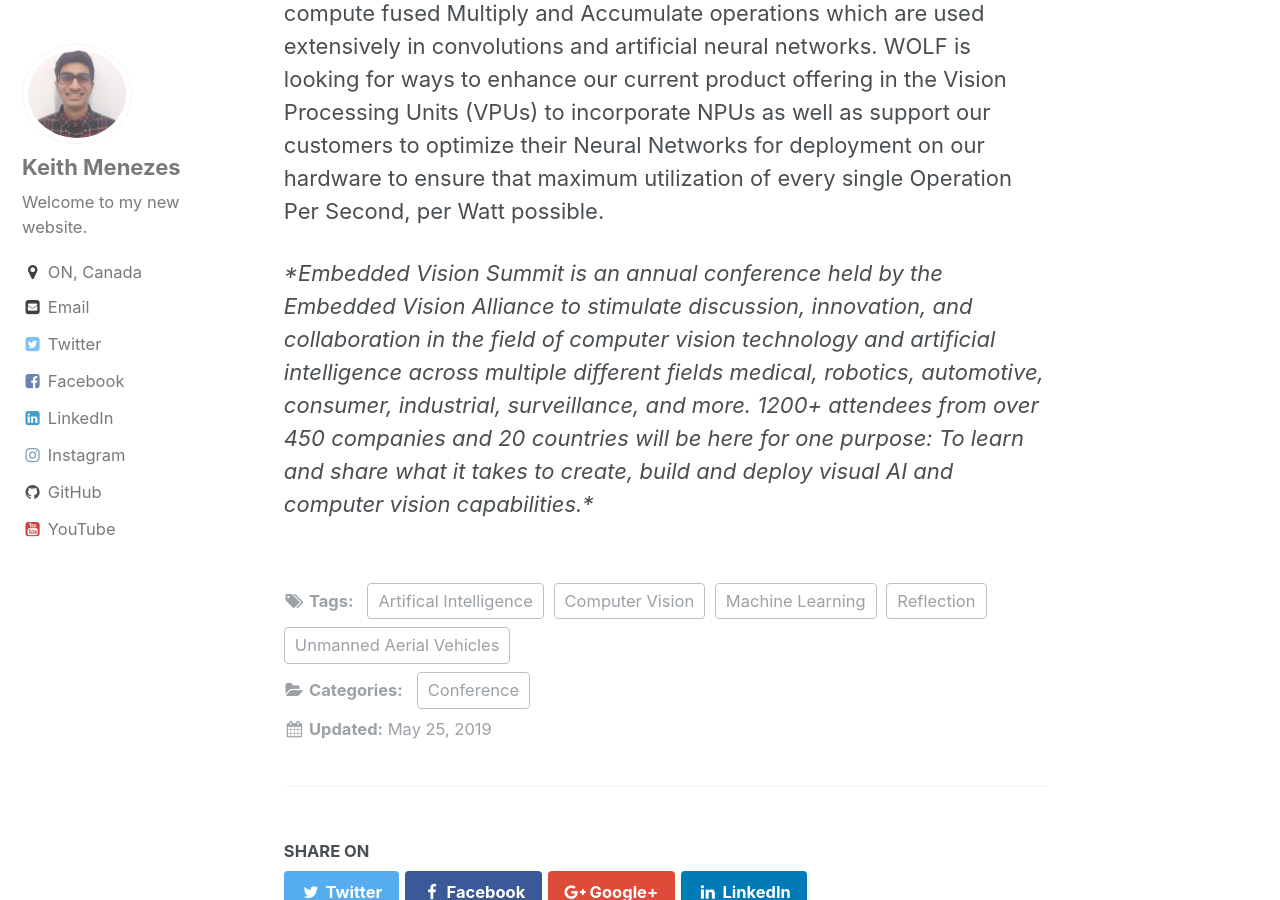
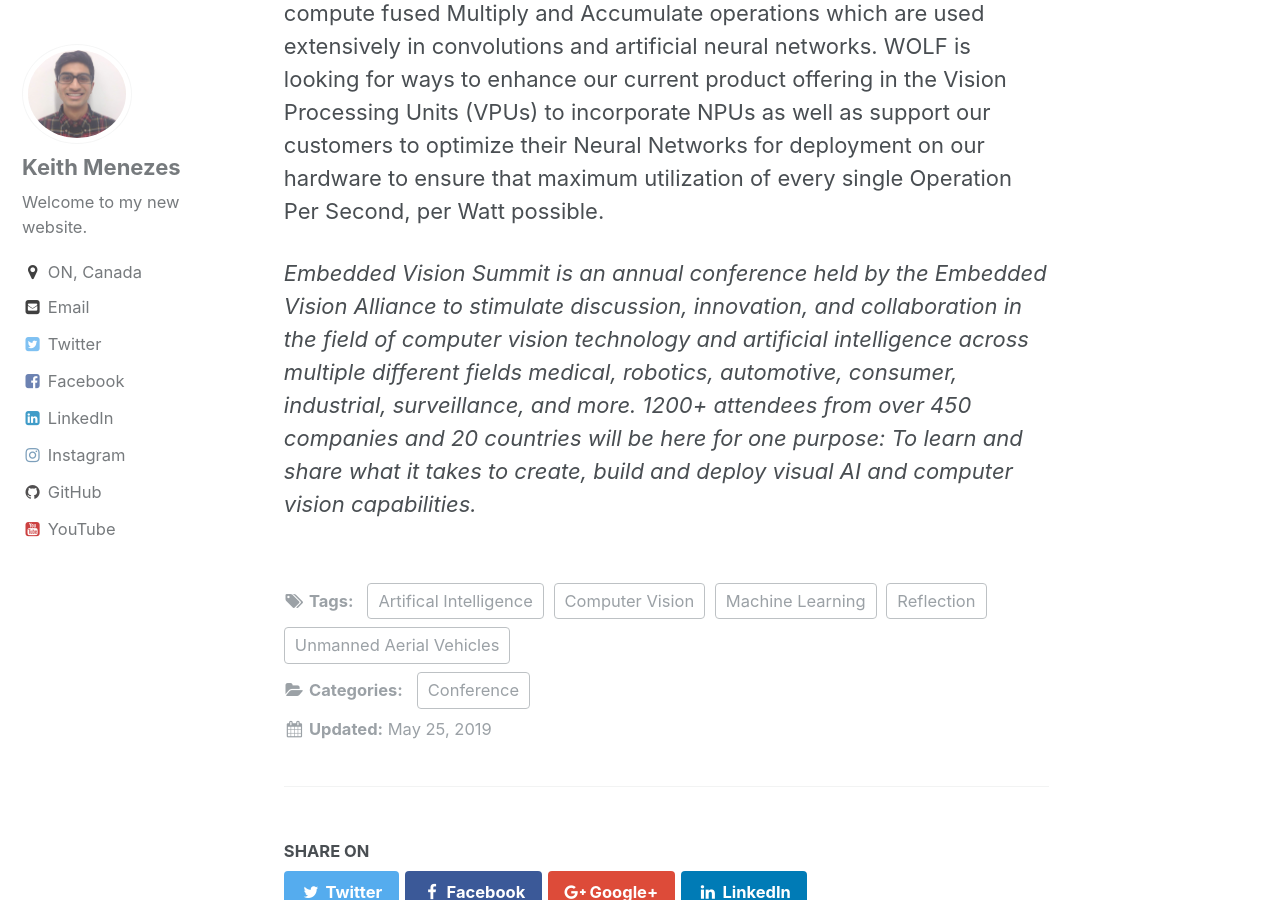
Before and after one commit to kmenezes/kmenezes.github.io, a Jekyll site: the page built from _posts/2019-05-25-blog-post-12.md, in a window 1280 px wide and 900 px high, scrolled down 1948 px. Built offline with Jekyll 4.4.1, drawn with Linux system fonts in a browser that asks for light colours.

Commit message:
removed star

```diff
--- a/_posts/2019-05-25-blog-post-12.md
+++ b/_posts/2019-05-25-blog-post-12.md
@@ -31,7 +31,7 @@
 
 Key takeaways for us are the rise of Neural Processing Units (NPUs). These are specialized ASICs that are designed to efficiency and quickly compute fused Multiply and Accumulate operations which are used extensively in convolutions and artificial neural networks. WOLF is looking for ways to enhance our current product offering in the Vision Processing Units (VPUs) to incorporate NPUs as well as support our customers to optimize their Neural Networks for deployment on our hardware to ensure that maximum utilization of every single Operation Per Second, per Watt possible.
 
-_*Embedded Vision Summit is an annual conference held by the Embedded Vision Alliance to stimulate discussion, innovation, and collaboration in the field of computer vision technology and artificial intelligence across multiple different fields medical, robotics, automotive, consumer, industrial, surveillance, and more. 1200+ attendees from over 450 companies and 20 countries will be here for one purpose: To learn and share what it takes to create, build and deploy visual AI and computer vision capabilities.*_
+_Embedded Vision Summit is an annual conference held by the Embedded Vision Alliance to stimulate discussion, innovation, and collaboration in the field of computer vision technology and artificial intelligence across multiple different fields medical, robotics, automotive, consumer, industrial, surveillance, and more. 1200+ attendees from over 450 companies and 20 countries will be here for one purpose: To learn and share what it takes to create, build and deploy visual AI and computer vision capabilities._
 
 <div id="fb-root"></div>
 <script>(function(d, s, id) {
```
